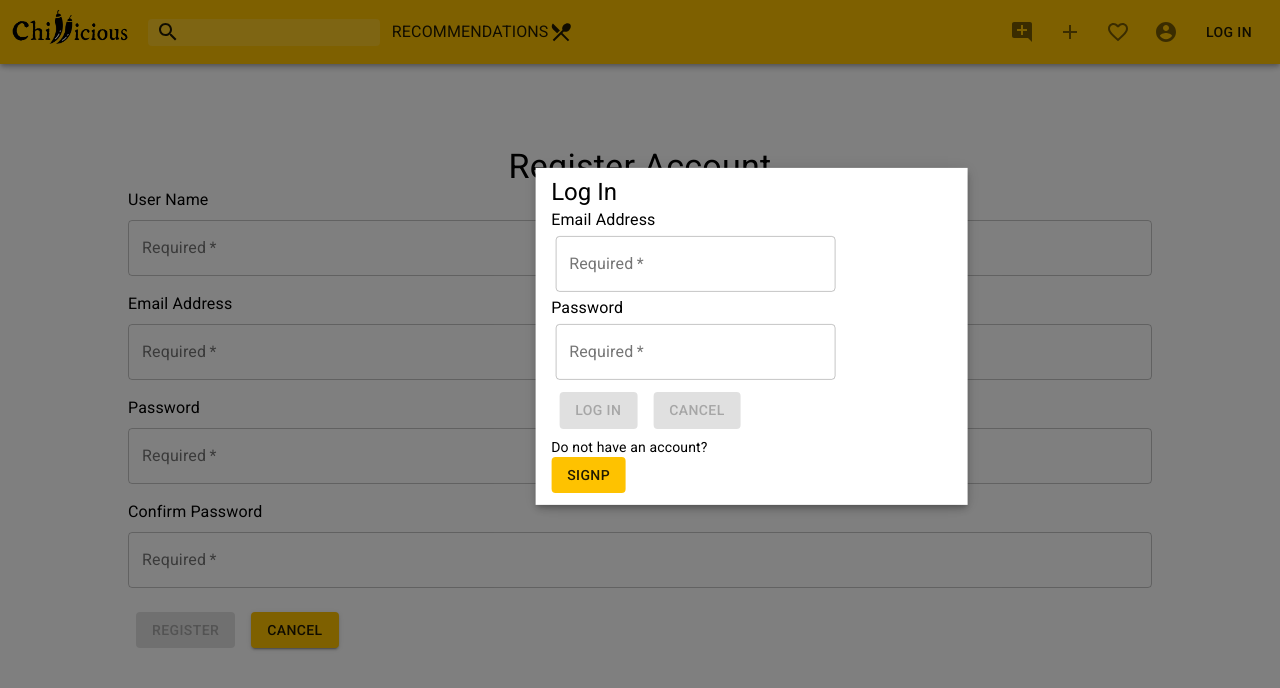
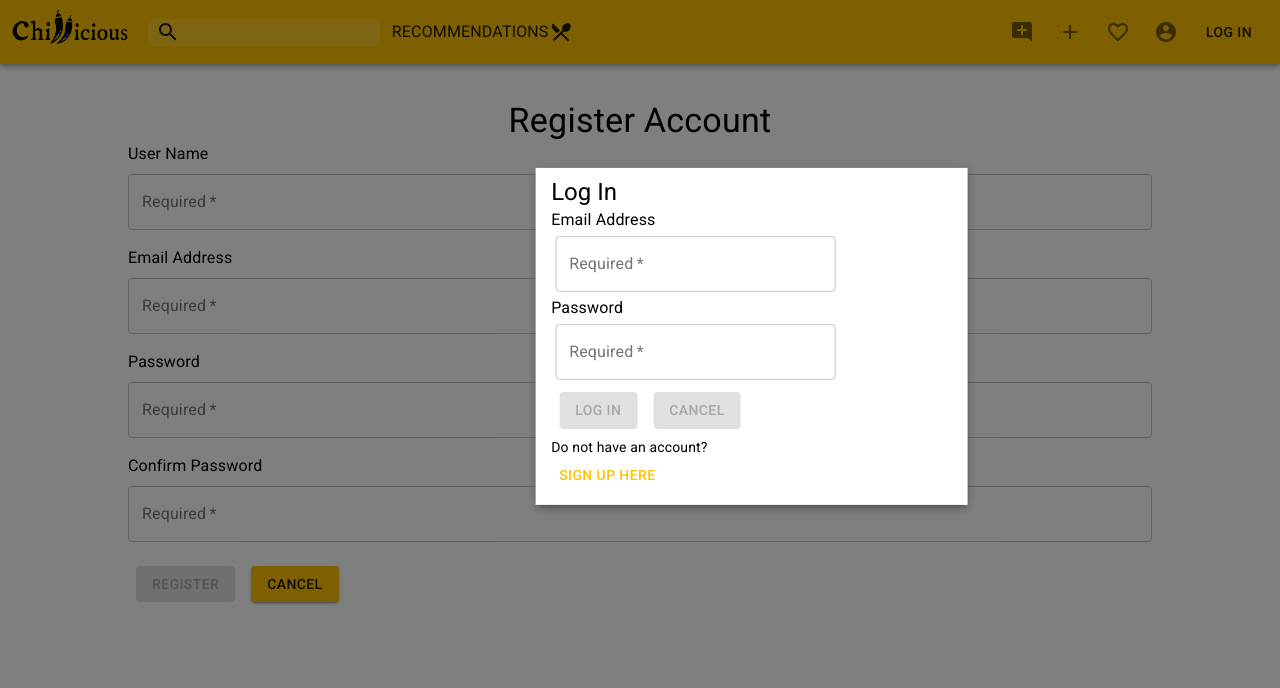
Before and after one commit to gladyswng/Chillicious, a React (Create React App) app in the folder frontend/: page /user/signUp in a window 1280 px wide. Both pictures are taken after a click on the button "LOG IN". Shown: the top 688 px of the page. Built offline with nearby package versions, Linux system fonts and the light colour scheme.

Commit message:
fixed small ui details

```diff
--- a/frontend/src/shared/components/Navigation/NavLinks.tsx
+++ b/frontend/src/shared/components/Navigation/NavLinks.tsx
@@ -53,11 +53,11 @@ const NavLinks: React.FC<NavLinksProps> = ({}) => {
               <IconButton >
                 <AddCommentIcon />
               </IconButton>
-            <NavLink to="/store/add">
-              <IconButton >
+
+              <IconButton component={ NavLink } to="/store/add">
                   <AddIcon />
               </IconButton>
-            </NavLink>
+
 
               <IconButton >
                 <FavoriteBorderIcon />
--- a/frontend/src/shared/components/UIElements/Modal.tsx
+++ b/frontend/src/shared/components/UIElements/Modal.tsx
@@ -59,28 +59,13 @@ const SharedModal: React.FC<SharedModalProps> = (props) => {
     </div>
   );
 
-  const renderIcon = ()=> {
-    if (props.buttonIcon=== 'account') {
-      return <AccountCircleIcon />
-    }
-  }
-  const renderButton =() => {
-
-    if (props.iconButton) {
-      return <IconButton onClick={props.onClose} >
-      {renderIcon()}
-    </IconButton>
-    } else {
-      return <Button disableElevation variant="contained" onClick={props.onOpen} color={props.buttonColor}>
-      {props.buttonText}</Button>
-    }
-  }
 
 
 
   return (
     <div>
-      {renderButton()}
+    <Button disableElevation variant="contained" onClick={props.onOpen} color={props.buttonColor}>
+    {props.buttonText}</Button>
     <Modal
       open={props.open}
       onClose={props.onClose}
--- a/frontend/src/store/components/StoreForm.tsx
+++ b/frontend/src/store/components/StoreForm.tsx
@@ -148,7 +148,7 @@ const StoreForm: React.FC<StoreFormProps> = (props) => {
     <form
     action=""  //????
     className={classes.root}
-    // onSubmit={storeFormSubmitHandler}
+    onSubmit={storeFormSubmitHandler}
     noValidate //??
     autoComplete="off"
     >
@@ -290,7 +290,7 @@ const StoreForm: React.FC<StoreFormProps> = (props) => {
           color="primary"
           type="submit"
           disabled={!formIsValid}
-          onSubmit={storeFormSubmitHandler}
+
           style={{ margin: "16px 0", width: '40%' }}
           >{blur? 'Add Store' : 'Edit Store'}</Button>
           <Button
--- a/frontend/src/user/components/LoginModal.tsx
+++ b/frontend/src/user/components/LoginModal.tsx
@@ -49,10 +49,15 @@ const LoginModal: React.FC<LoginModalProps> = () => {
     setModalOpen(false);
   };
 
-  const preventDefault = (event: React.MouseEvent<HTMLAnchorElement, MouseEvent>) => event.preventDefault();
+  const authSubmitHandler = (event: React.MouseEvent<HTMLAnchorElement, MouseEvent>) => event.preventDefault();
 
   return (
-    <Modal buttonText="Log In" buttonColor="primary" open={modalOpen} onOpen={handleModalOpen} onClose={handleModalClose}>
+    <Modal
+    buttonText="Log In"
+    buttonColor="primary"
+    open={modalOpen}
+    onOpen={handleModalOpen}
+    onClose={handleModalClose}>
 
       <Typography variant="h5">Log In</Typography>
       <form action="" className={classes.root} noValidate autoComplete="off">
@@ -114,11 +119,15 @@ const LoginModal: React.FC<LoginModalProps> = () => {
     {/* <Link href="#" onClick={preventDefault} style={{  }}>
       Sign Up
     </Link> */}
-      <NavLink to="/users/me" style={{ textDecoration: 'none', width: 74 }}>
-        <Button variant="contained" color="primary" style={{ boxShadow: 'none' }} onClick={handleModalClose}>
-          Signp
-        </Button>
-      </NavLink>
+
+      <Button
+      component={ NavLink }
+      to="/user/signUp"
+      color="primary"
+      style={{ boxShadow: 'none' }} onClick={handleModalClose}>
+        Sign Up Here
+      </Button>
+
     </Typography>
   </div>
 
--- a/frontend/src/user/pages/UserSignUp.tsx
+++ b/frontend/src/user/pages/UserSignUp.tsx
@@ -12,7 +12,7 @@ const useStyles = makeStyles((theme) => ({
     justifyContent: 'center',
     width: '100%',
     alignItems:'center',
-    margin: '46px 0' }
+ }
 }))
 
 
```
